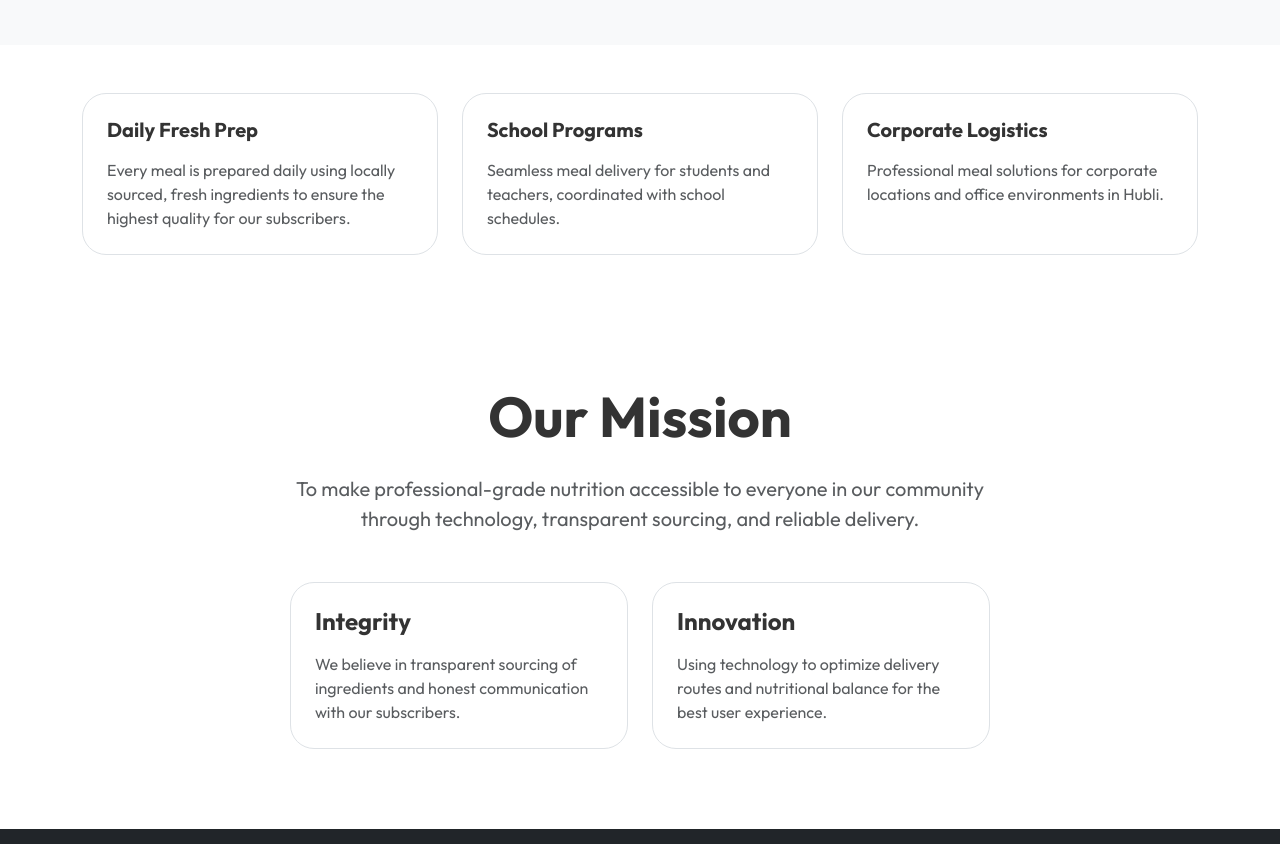
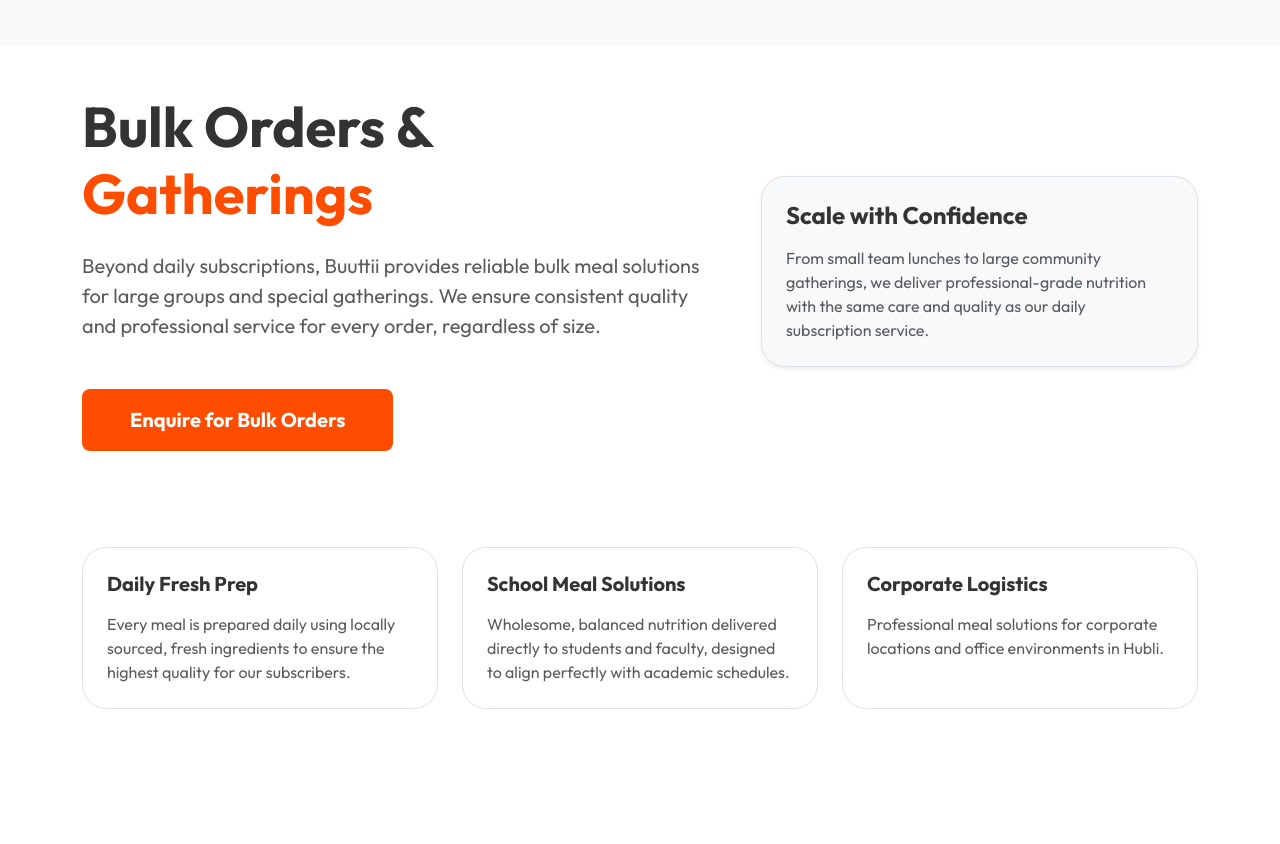
Before and after one commit to Narayanirkal/Buuttii-website, a plain HTML site: page index.html in a window 1280 px wide. Shown: the part 1956-2800 px from the top of the page. Drawn offline with nearby package versions, Linux system fonts and the light colour scheme.

Commit message:
details updated again

```diff
--- a/index.html
+++ b/index.html
@@ -48,7 +48,7 @@
                             class="text-orange">Nutrition</span> in Hubli.</h1>
                     <p class="lead text-muted mb-5 fs-4">
                         Buuttii is Hubli's premier meal subscription service, bringing professional-grade nutrition to
-                        schools and workplaces. Experience our <strong>10-day trial</strong> and enjoy fresh, healthy
+                        schools and workplaces. Experience our <strong>6-day trial</strong> and enjoy fresh, healthy
                         meals delivered daily with zero hassle.
                     </p>
                     <div class="d-flex flex-wrap gap-3 mb-5 justify-content-center justify-content-lg-start">
@@ -140,6 +140,27 @@
         </div>
     </section>
 
+    <!-- Bulk Orders Section -->
+    <section class="py-5 bg-white">
+        <div class="container">
+            <div class="row align-items-center g-5">
+                <div class="col-lg-7">
+                    <h2 class="display-4 fw-bold mb-4">Bulk Orders & <span class="text-orange">Gatherings</span></h2>
+                    <p class="text-muted fs-5 mb-5">
+                        Beyond daily subscriptions, Buuttii provides reliable bulk meal solutions for large groups and special gatherings. We ensure consistent quality and professional service for every order, regardless of size.
+                    </p>
+                    <a href="#contact" class="btn btn-orange btn-lg px-5 py-3 fw-bold rounded-3">Enquire for Bulk Orders</a>
+                </div>
+                <div class="col-lg-5">
+                    <div class="p-4 bg-light border rounded-4 shadow-sm">
+                        <h4 class="fw-bold mb-3">Scale with Confidence</h4>
+                        <p class="text-muted mb-0">From small team lunches to large community gatherings, we deliver professional-grade nutrition with the same care and quality as our daily subscription service.</p>
+                    </div>
+                </div>
+            </div>
+        </div>
+    </section>
+
     <!-- Features Section -->
     <section class="py-5 bg-white">
         <div class="container">
@@ -153,9 +174,8 @@
                 </div>
                 <div class="col-md-4">
                     <div class="p-4 border rounded-4 h-100">
-                        <h5 class="fw-bold mb-3">School Programs</h5>
-                        <p class="text-muted mb-0">Seamless meal delivery for students and teachers, coordinated with
-                            school schedules.</p>
+                        <h5 class="fw-bold mb-3">School Meal Solutions</h5>
+                        <p class="text-muted mb-0">Wholesome, balanced nutrition delivered directly to students and faculty, designed to align perfectly with academic schedules.</p>
                     </div>
                 </div>
                 <div class="col-md-4">
```
